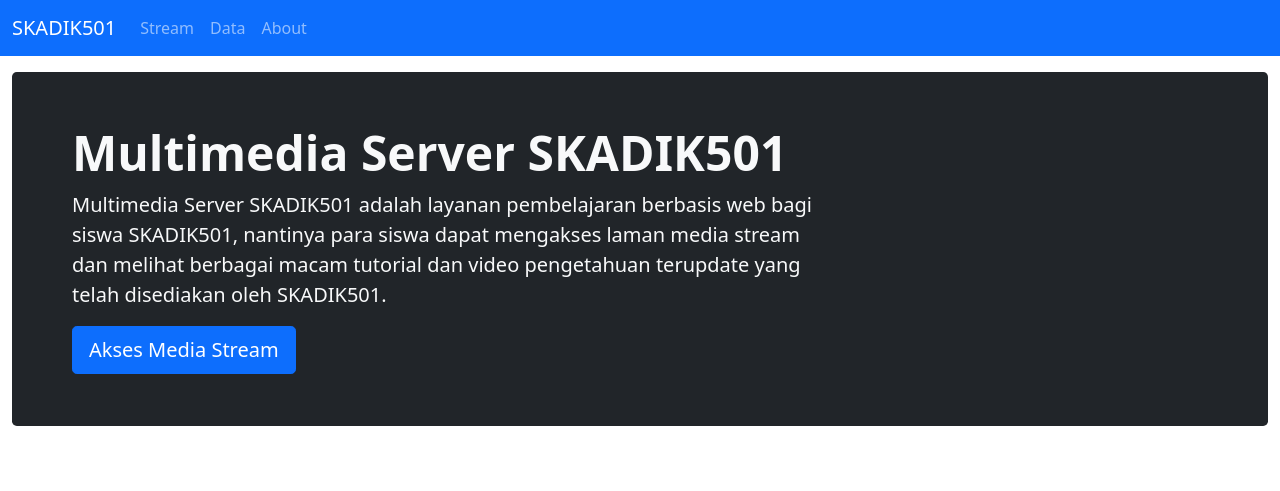
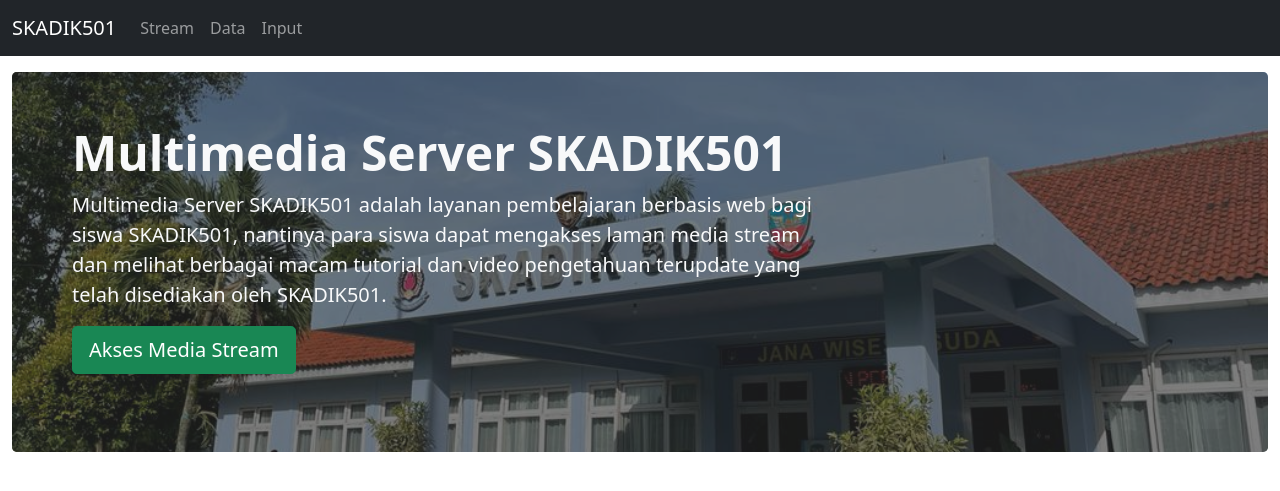
Before and after one commit to dendense/multimedia-server, a PHP site: page / in a window 1280 px wide. Shown: the top 491 px of the page. Run offline with PHP 8.4, Linux system fonts and the light colour scheme.

Commit message:
Adding More Files

```diff
--- a/css/custom.css
+++ b/css/custom.css
@@ -9,7 +9,10 @@ a {
   color: #151d3b;
 }
 
-.bg-foto {
-  background-image: url("https://cdn.pixabay.com/photo/2016/04/13/07/28/cherry-blossom-1326168_1280.jpg");
-  height: 100%;
+.bg-image {
+  position: relative;
+  overflow: hidden;
+  background-repeat: no-repeat;
+  background-size: cover;
+  background-position: 50%;
 }
--- a/index.php
+++ b/index.php
@@ -11,7 +11,7 @@
 </head>
 
 <body>
-    <nav class="navbar navbar-expand-lg navbar-dark bg-primary">
+    <nav class="navbar navbar-expand-lg navbar-dark bg-dark">
         <div class="container-fluid">
             <a class="navbar-brand" href="/">SKADIK501</a>
             <button class="navbar-toggler" type="button" data-bs-toggle="collapse" data-bs-target="#navbarNavAltMarkup"
@@ -22,19 +22,20 @@
                 <div class="navbar-nav">
                     <a class="nav-link" href="#">Stream</a>
                     <a class="nav-link" href="#">Data</a>
-                    <a class="nav-link" href="#">About</a>
+                    <a class="nav-link" href="#">Input</a>
                 </div>
             </div>
         </div>
     </nav>
     <div class="container-fluid py-3">
-        <div class="p-5 mb-5 bg-dark text-light rounded-3">
+        <div style="background-image: url('img/bg2.jpeg'); height: 380px; background-size:cover; box-shadow:inset 0 0 0 2000px rgba(43, 43, 43, 0.6);"
+            class="p-5 mb-5 bg-image text-light rounded-3">
             <div class="container-fluid py-1">
                 <h1 class="display-5 fw-bold">Multimedia Server SKADIK501</h1>
                 <p class="col-md-8 fs-5">Multimedia Server SKADIK501 adalah layanan pembelajaran berbasis web bagi siswa
                     SKADIK501, nantinya para siswa dapat mengakses laman media stream dan melihat berbagai macam
                     tutorial dan video pengetahuan terupdate yang telah disediakan oleh SKADIK501.</p>
-                <a class="btn btn-primary btn-lg" type="button" href="http://skadik501.net:8096/"> Akses Media
+                <a class="btn btn-success btn-lg" type="button" href="http://skadik501.net:8096/"> Akses Media
                     Stream</a>
             </div>
         </div>
```
Also changed, not shown: data.php (added), img/bg2.jpeg (added), proses-data.php (added), proses-login.php (added).
